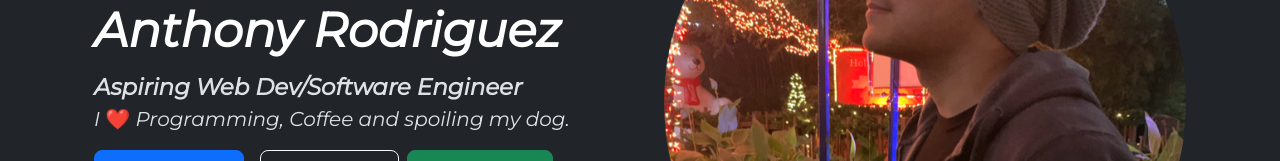
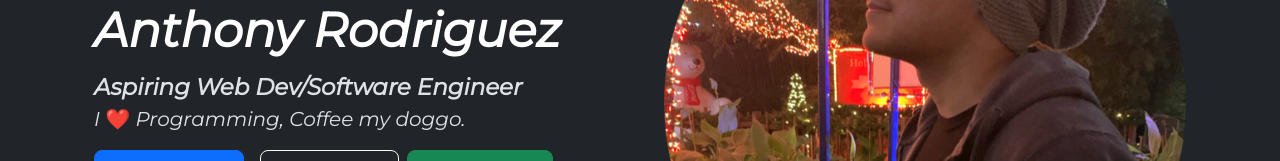
Before and after one commit to Sl33pySage/Personal, a plain HTML site: page index.html in a window 1280 px wide. Shown: the part 255-416 px from the top of the page. Drawn offline with nearby package versions, Linux system fonts and the light colour scheme; a web font is replaced by a local one.

Commit message:
Add files via upload

```diff
--- a/index.html
+++ b/index.html
@@ -27,9 +27,8 @@
                 <div class="col-lg-6">
                     <h1 class="display-5 fw-bold text-body-emphasis lh-1 mb-3">Anthony Rodriguez
                     </h1>
-                    <p class="lead"><span>Aspiring Web Dev/Software Engineer</span><br>I ❤️ Programming, Coffee and
-                        spoiling
-                        my dog.</p>
+                    <p class="lead"><span>Aspiring Web Dev/Software Engineer</span><br>I ❤️ Programming, Coffee
+                        my doggo.</p>
                     <div class="d-grid gap-2 d-md-flex justify-content-md-start">
                         <a href="https://github.com/Sl33pySage" type="button"
                             class="btn btn-primary btn-lg px-4 me-md-2"><svg xmlns="http://www.w3.org/2000/svg"
@@ -265,11 +264,7 @@
             </div>
         </div>
     </body>
-
 </html>
-
-
-
 
 
 <!--
```
Also changed, not shown: style.css (line endings or trailing spaces).
